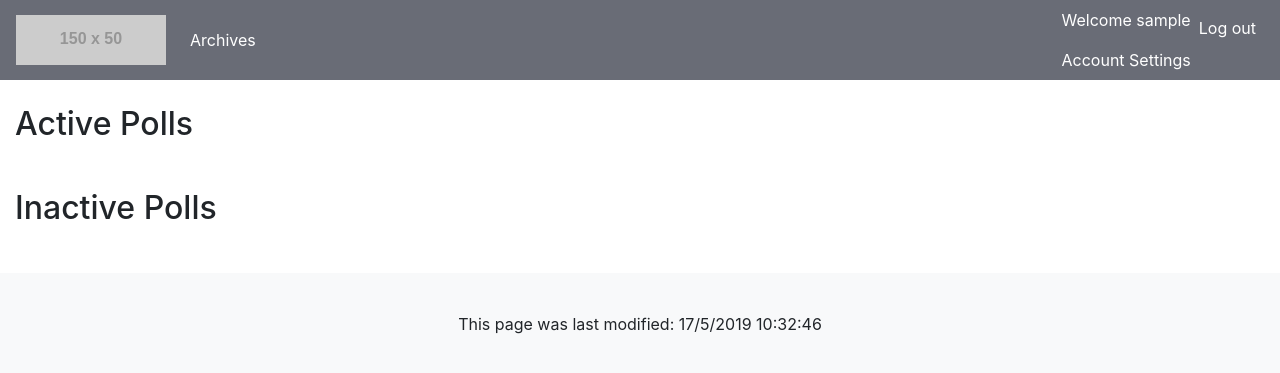
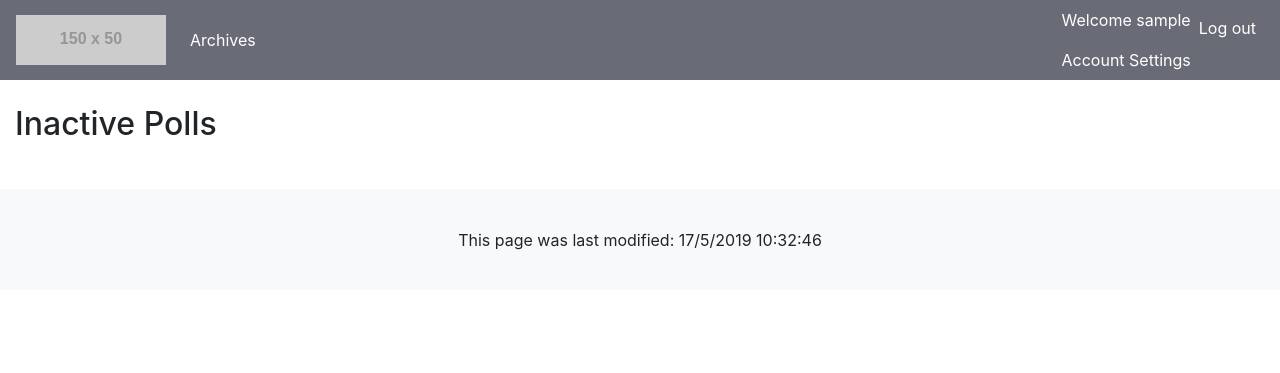
Before and after one commit to conor-smith/3403Project, a Flask app: page /archives in a window 1280 px wide. Shown: the top 373 px of the page. Run offline with Flask 2, Linux system fonts and the light colour scheme; the visitor is signed in with stand-in values (Sample User, id 1); data comes from the database, SQL or seed files in the repository; grey boxes labelled with a size stand in for pictures from a placeholder-image service; data that the repository does not hold is empty; some libraries are stand-ins or nearby versions.

Commit message:
Archives page fixed and archives hidden from bar if not logged in.

```diff
--- a/app/routes.py
+++ b/app/routes.py
@@ -16,9 +16,10 @@ def front():
     return render_template("front.html", title="Front Page", polls=polls)
 
 @app.route('/archives')
+@login_required
 def archives():
     active = Poll.query.filter(Poll.active).all()
-    inactive = Poll.query.filter(not Poll.active).all()
+    inactive = Poll.query.filter(Poll.active == False).all()
     return render_template("archives.html", active=active, inactive=inactive)
 
 @app.route('/poll/<id>', methods=['GET', 'POST'])
--- a/app/templates/archives.html
+++ b/app/templates/archives.html
@@ -14,15 +14,6 @@
 <!-- MAIN CONTENT -->
 <main class = "container-fluid"> <!-- TODO show random polls if not logged in,
   otherwise show personalised selection-->
-  <h2>Active Polls</h2>
-  <div class = "row">
-    {% for p in active %}
-    <div class = "col-md-4 mb-3">
-      <a href = "{{ url_for('poll_page', id = p.id) }}" > <img class = "img-fluid" width = "400" height = "270"
-        src = "{{ url_for('static', filename=p.cover()) }}" alt = "Poll Cover"> </a>
-    </div>
-    {% endfor %}
-  </div>
   <h2>Inactive Polls</h2>
   <div class = "row">
     {% for p in inactive %}
--- a/app/templates/base.html
+++ b/app/templates/base.html
@@ -29,9 +29,11 @@
 
       <!-- Left side navbar elements -->
       <ul class = "navbar-nav mr-auto">
+        {% if not current_user.is_anonymous %}
         <li class = "nav-item">
           <a class = "nav-link" href="{{ url_for('archives') }}">Archives</a>
         </li>
+        {% endif %}
         {% if current_user and not current_user.is_anonymous and current_user.admin %}
           <li class = "nav-item dropdown">
             <a class = "nav-link dropdown-toggle" href = "#" id = "navbardrop" data-toggle = "dropdown">
```
